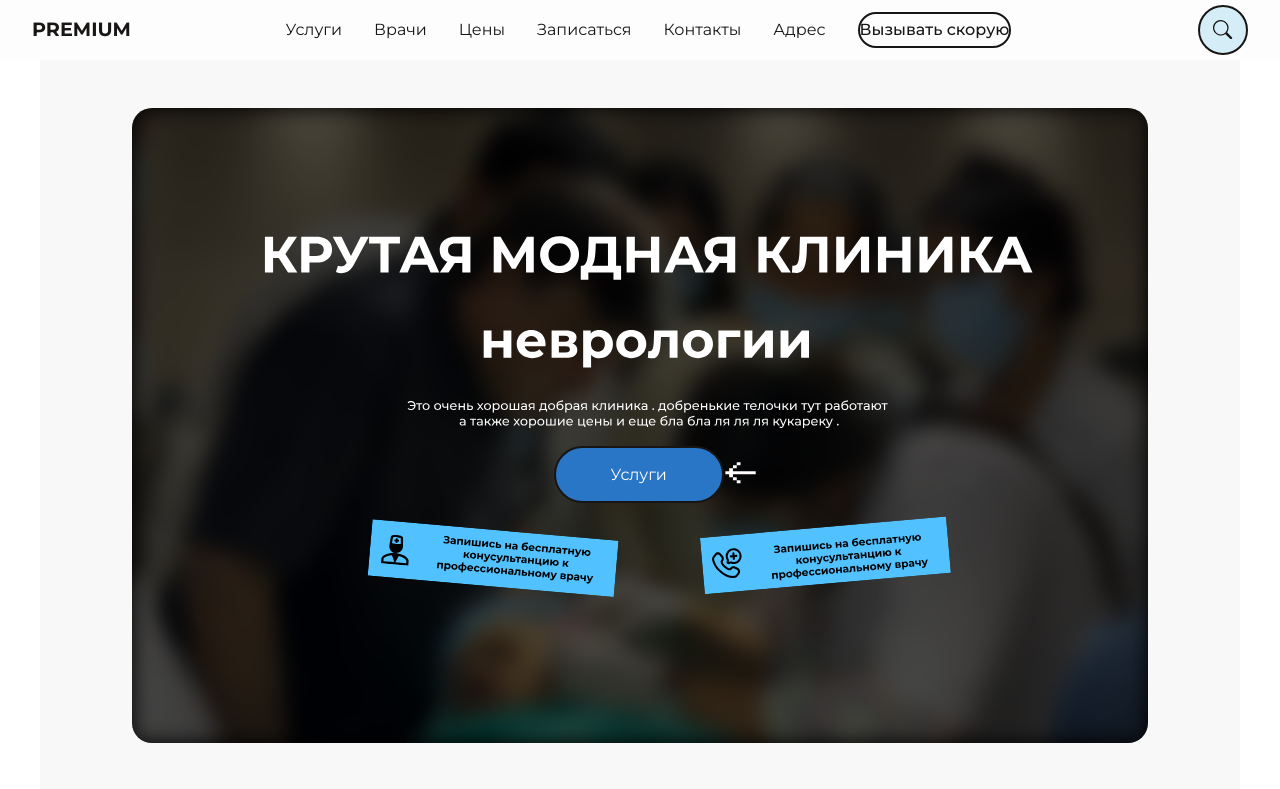
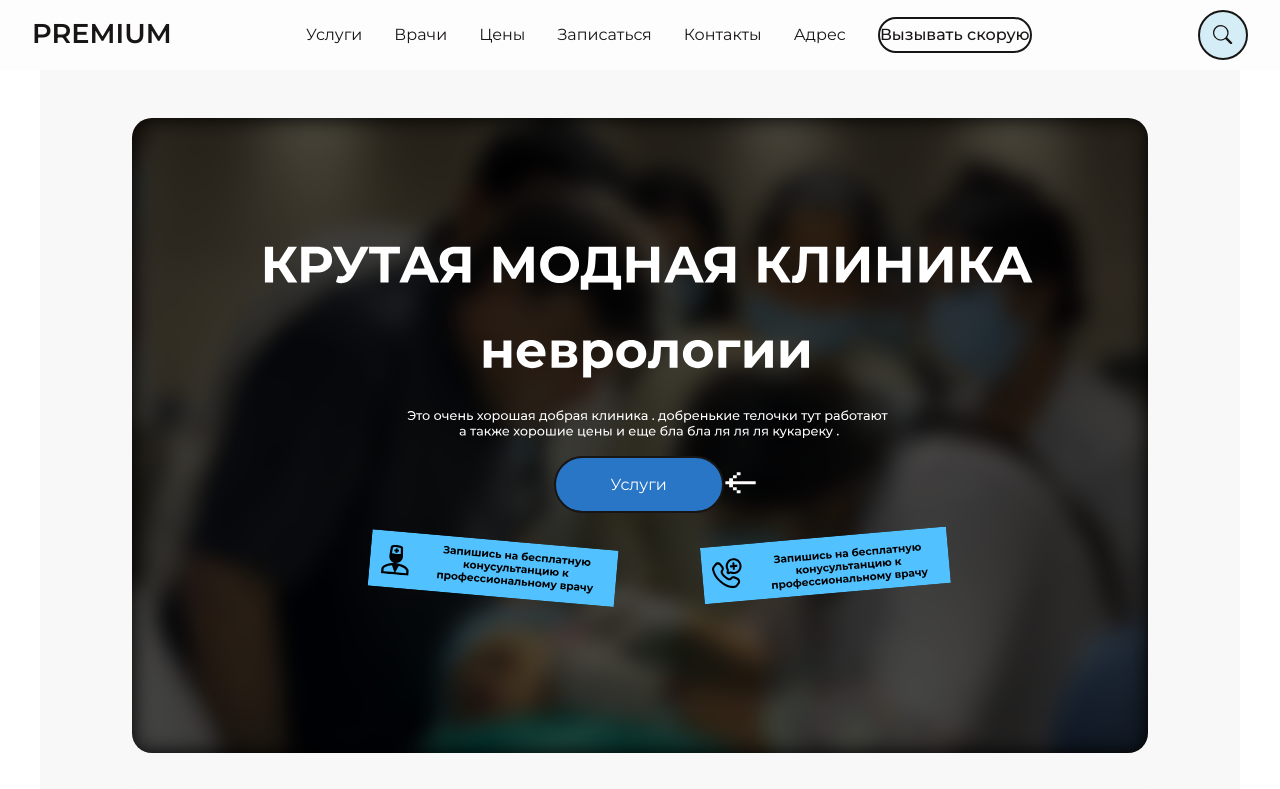
Before and after one commit to amirakupov/Premium, a Next.js app in the folder premium-website/: page / in a window 1280 px wide. Shown: the top 789 px of the page. Built offline with nearby package versions, Linux system fonts and the light colour scheme; a web font is replaced by a local one.

Commit message:
refactoring

```diff
--- a/premium-website/app/components/Header.module.css
+++ b/premium-website/app/components/Header.module.css
@@ -8,14 +8,14 @@
     align-items: center;
     justify-content: space-between;
     padding: 0 2rem;
-    height: 60px;
+    height: 70px;
     border-bottom: 1px solid #fdfdfd;
     position: relative;
   }
 
   .logo {
-    font-weight: bold;
-    font-size: 1.2rem;
+    font-weight: 600;
+    font-size: 1.7rem;
     color: #181515;
   }
 
@@ -67,7 +67,7 @@
     display: none;
     background: none;
     border: none;
-    font-size: 1.5rem;
+    font-size: 2.5rem;
     cursor: pointer;
     transition: transform 0.3s ease;
     color: #181515;
--- a/premium-website/app/components/MobileLanding.module.css
+++ b/premium-website/app/components/MobileLanding.module.css
@@ -21,8 +21,8 @@
   .buttonsContainer {
     display: flex;
     overflow-x: auto;
-    gap: 0.5rem;
-    margin-bottom: 1rem;
+    gap: 1rem;
+    margin-bottom: 2rem;
     -webkit-overflow-scrolling: touch;
     scroll-behavior: smooth;
     /* If you want to automatically center an active button, you'd store refs and call scrollIntoView */
@@ -33,9 +33,9 @@
     border: none;
     border-radius: 20px;
     background-color: #fbfbfb;
-    color: #333;
+    color: #C5C5C5;
     font-size: 1rem;
-    font-weight: 600;
+    font-weight: 400;
     padding: 0.75rem 1.2rem;
     cursor: pointer;
     margin: 0.25rem;
@@ -43,6 +43,8 @@
     text-align: center;
     box-shadow: 0 2px 4px rgba(0,0,0,0.1);
     white-space: nowrap;
+    width: 110px;
+    height: 50px;
   }
   .navButton:hover {
     background-color: #2f2f2f;
```
